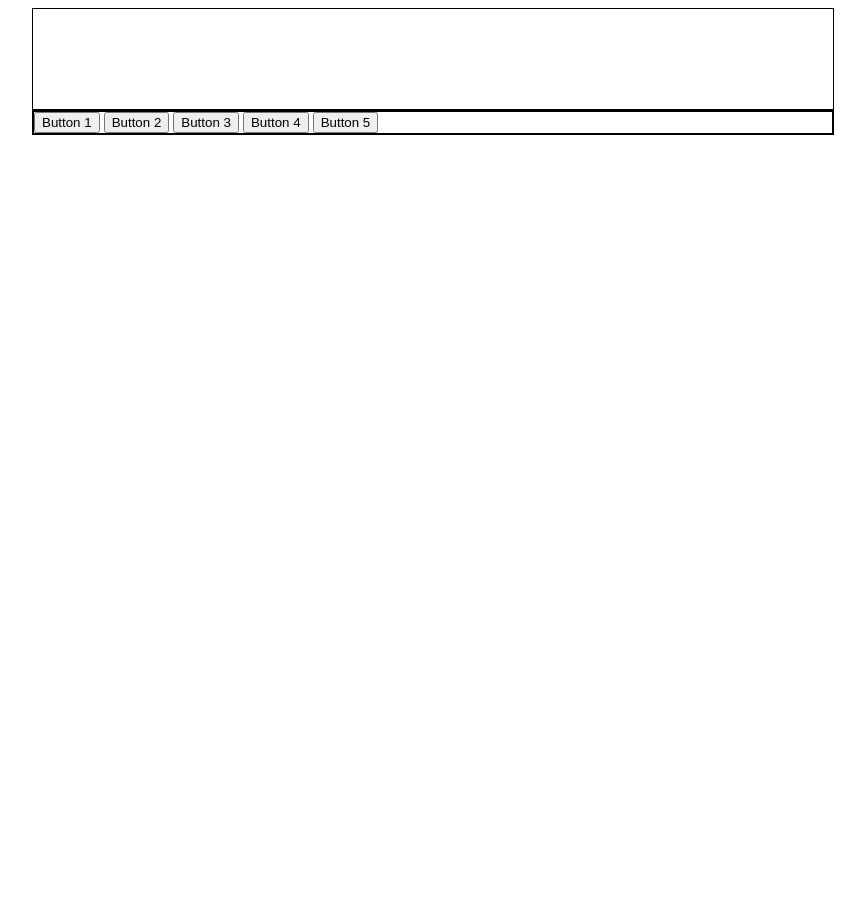
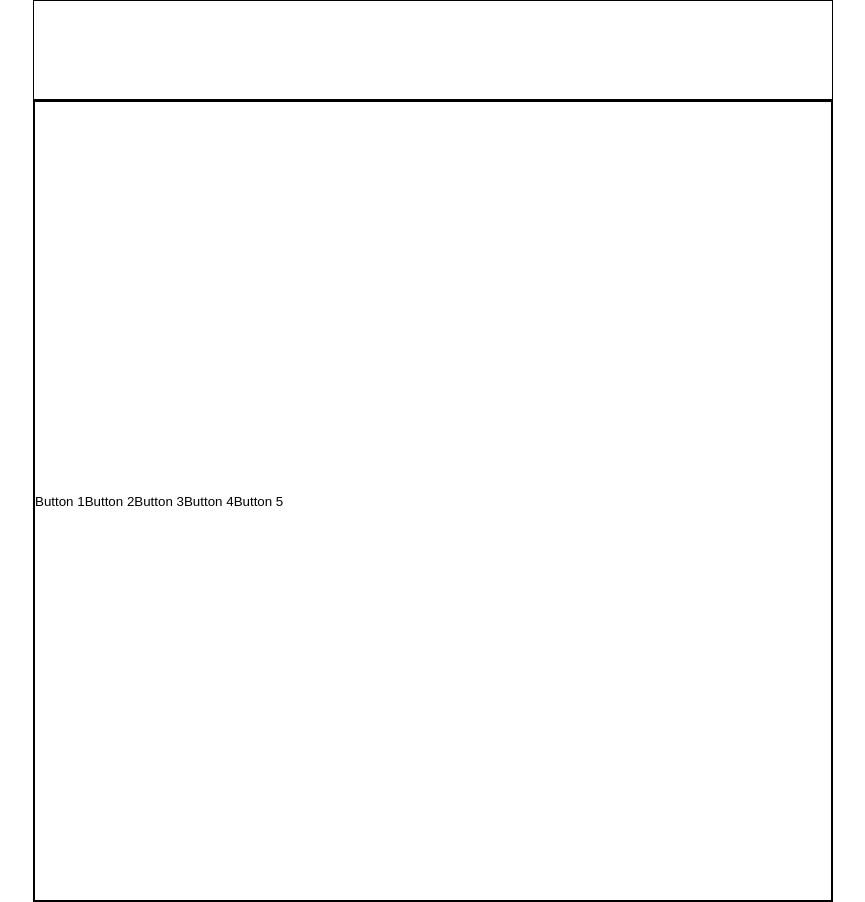
Before and after one commit to Swebwite/2024IST-Website-Jasper.Longhurst, a plain HTML site: page Index2.html in a window 1280 px wide. Shown: the whole page, without its empty margins (207-1072 px from the left). Before the commit the page ends 800 px from the top, so only its background shows below. Drawn offline with Linux system fonts and the light colour scheme.

Commit message:
Update style.css

```diff
--- a/style.css
+++ b/style.css
@@ -38,3 +38,25 @@ DIV {border: 1px solid #000;}
 }
 
 /*button CSS below*/
+
+*{
+	margin: 0;
+	padding: 0;
+	box-sizing: border-box;
+	font-family: sans-serif;
+}
+
+.button-container {
+	display: flex;
+	width: 100%;
+	min-height: 100vh;
+	align-items: center;
+}
+
+.button {
+	appearance: none;
+	background: none;
+	border: none;
+	outline: none;
+	cursor: pointer;
+}
```
